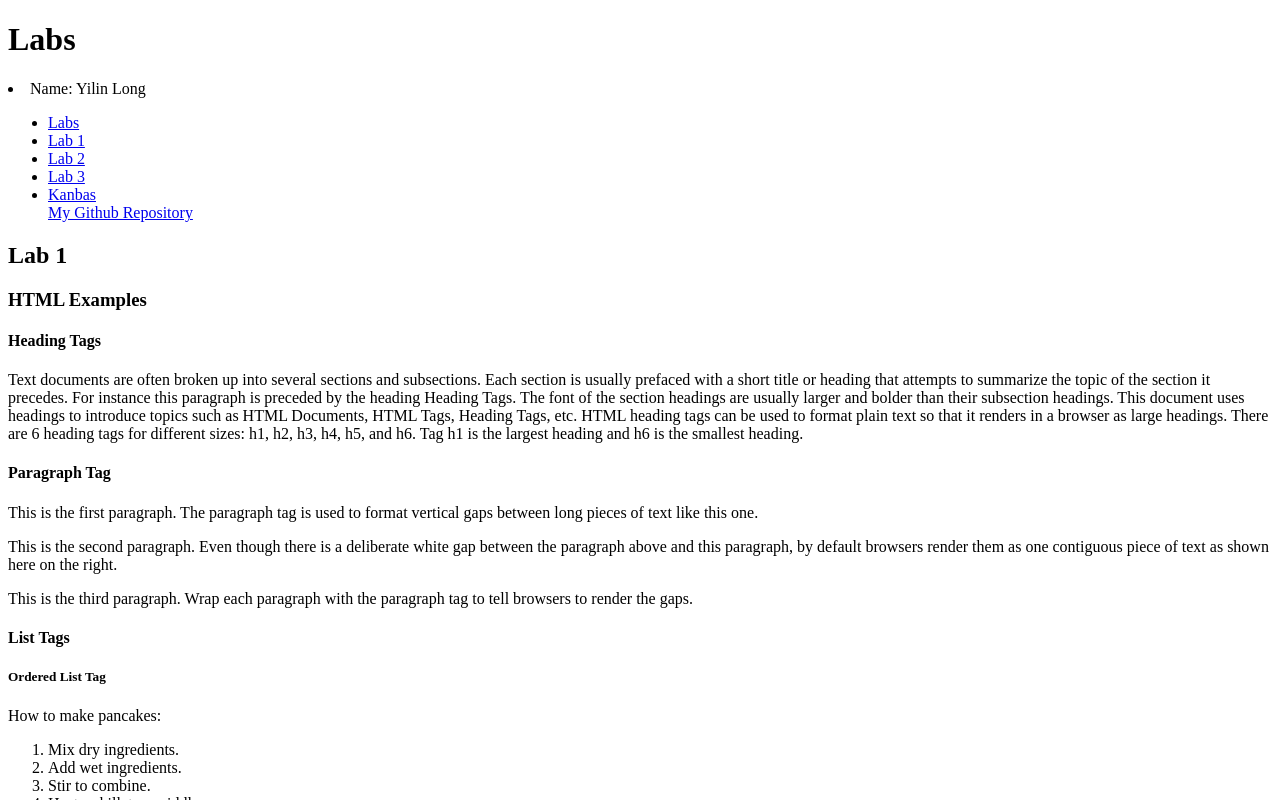
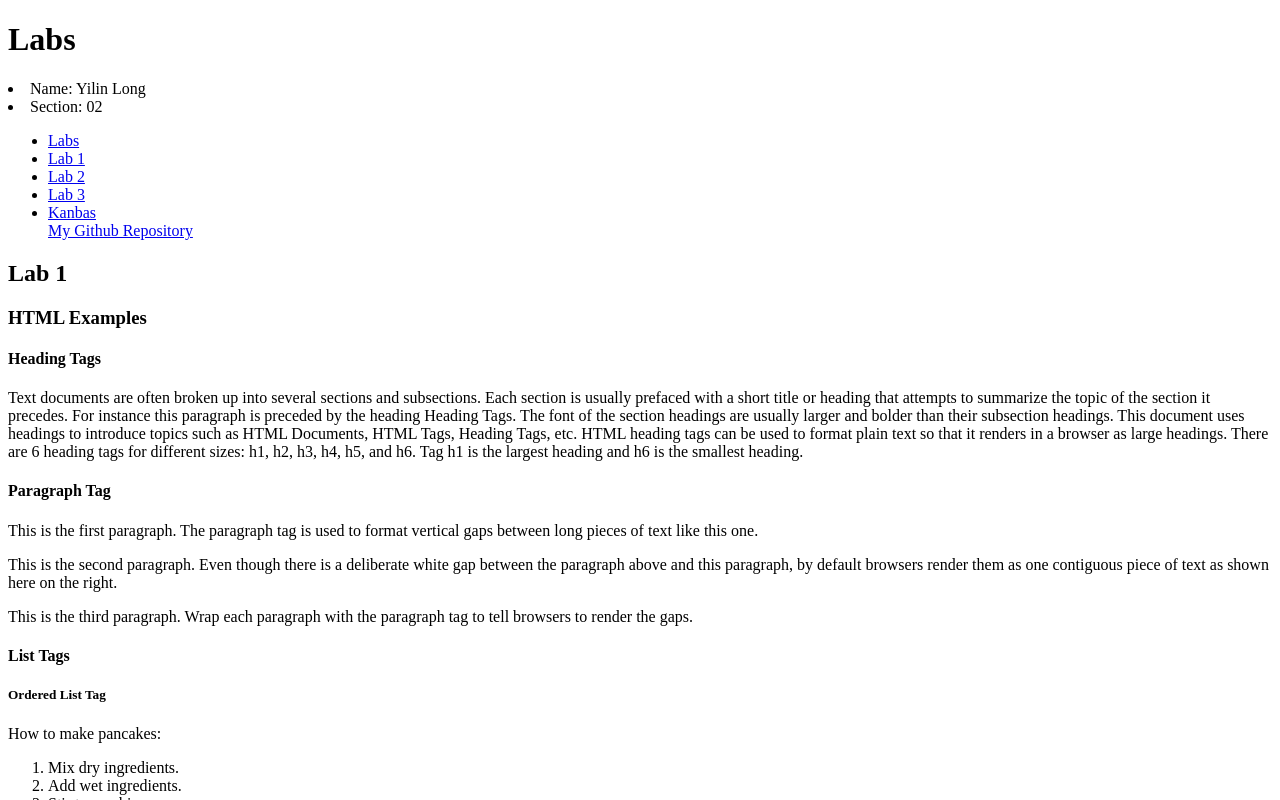
Before and after one commit to YilinLong/kanbas-react-web-app, a React (Create React App) app: page /#/Labs/Lab1 in a window 1280 px wide. Shown: the top 800 px of the page. Built offline with nearby package versions, Linux system fonts and the light colour scheme.

Commit message:
add the section description

```diff
--- a/src/Labs/index.tsx
+++ b/src/Labs/index.tsx
@@ -9,12 +9,13 @@ export default function Labs() {
       <div>
           <h1>Labs</h1>
           <li>Name: Yilin Long</li>
-        <TOC />
+          <li>Section: 02</li>
+          <TOC/>
           <Routes>
-            <Route path="/" element={<Navigate to="Lab1" />} />
-            <Route path="Lab1" element={<Lab1 />} />
-            <Route path="Lab2" element={<Lab2 />} />
-            <Route path="Lab3" element={<Lab3 />} />
+              <Route path="/" element={<Navigate to="Lab1"/>}/>
+              <Route path="Lab1" element={<Lab1/>}/>
+              <Route path="Lab2" element={<Lab2/>}/>
+              <Route path="Lab3" element={<Lab3/>}/>
           </Routes>
       </div>
   );
```
Lines whose indentation alone changed are shown as unchanged.
